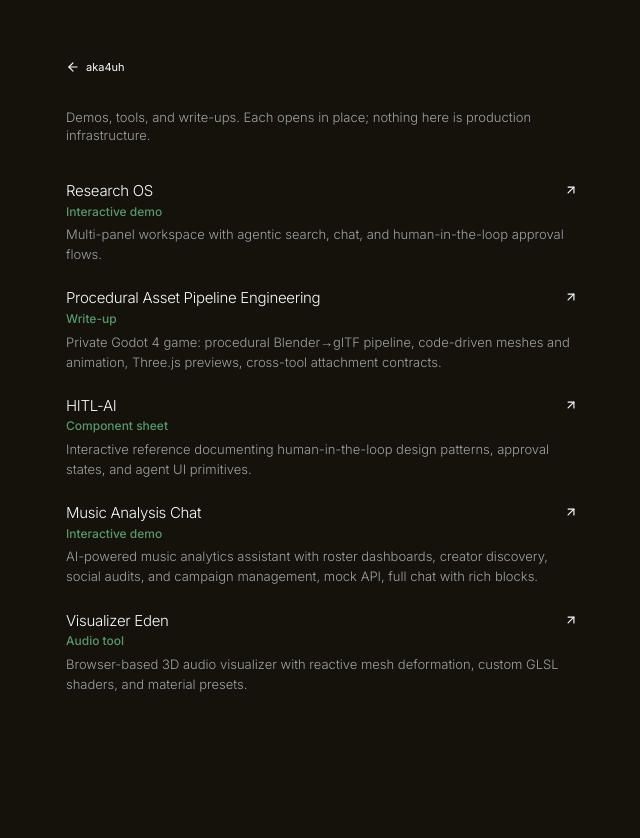
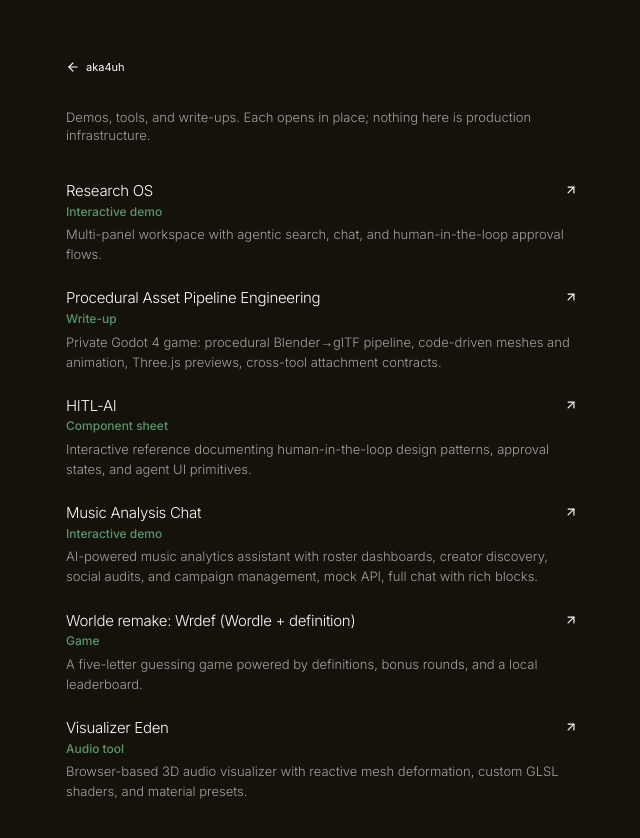
Before and after one commit to akaieuan/fkayion, a Next.js app: page /demo in a window 1280 px wide. Shown: the top 838 px of the page, without its empty margins (318-958 px from the left). Before the commit the page ends 800 px from the top, so only its background shows below. Built offline with nearby package versions, Linux system fonts and the light colour scheme.

Commit message:
new game

```diff
--- a/app/demo/page.tsx
+++ b/app/demo/page.tsx
@@ -35,6 +35,13 @@ const projects = [
     href: '/demo/music-analysis-chat',
   },
   {
+    title: 'Worlde remake: Wrdef (Wordle + definition)',
+    type: 'Game',
+    description:
+      'A five-letter guessing game powered by definitions, bonus rounds, and a local leaderboard.',
+    href: 'https://www.wrdef.com/',
+  },
+  {
     title: 'Visualizer Eden',
     type: 'Audio tool',
     description:
@@ -68,12 +75,12 @@ export default function DemoIndexPage() {
         </header>
 
         <ul className="mt-7 flex list-none flex-col gap-2 p-0">
-          {projects.map((project) => (
-            <li key={project.href}>
-              <Link
-                href={project.href}
-                className="group block rounded-md px-2 py-2 -mx-2 transition-colors hover:bg-muted/30"
-              >
+          {projects.map((project) => {
+            const isExternal = /^https?:\/\//.test(project.href)
+            const linkClass =
+              'group block rounded-md px-2 py-2 -mx-2 transition-colors hover:bg-muted/30'
+            const body = (
+              <>
                 <div className="flex items-start justify-between gap-3">
                   <h2 className="text-[15px] font-light leading-snug tracking-[-0.02em] text-foreground pr-2">
                     {project.title}
@@ -84,9 +91,27 @@ export default function DemoIndexPage() {
                 <p className="mt-1 text-[13px] font-light leading-[1.55] text-muted-foreground">
                   {project.description}
                 </p>
-              </Link>
-            </li>
-          ))}
+              </>
+            )
+            return (
+              <li key={project.href}>
+                {isExternal ? (
+                  <a
+                    href={project.href}
+                    target="_blank"
+                    rel="noopener noreferrer"
+                    className={linkClass}
+                  >
+                    {body}
+                  </a>
+                ) : (
+                  <Link href={project.href} className={linkClass}>
+                    {body}
+                  </Link>
+                )}
+              </li>
+            )
+          })}
         </ul>
       </div>
     </div>
```
